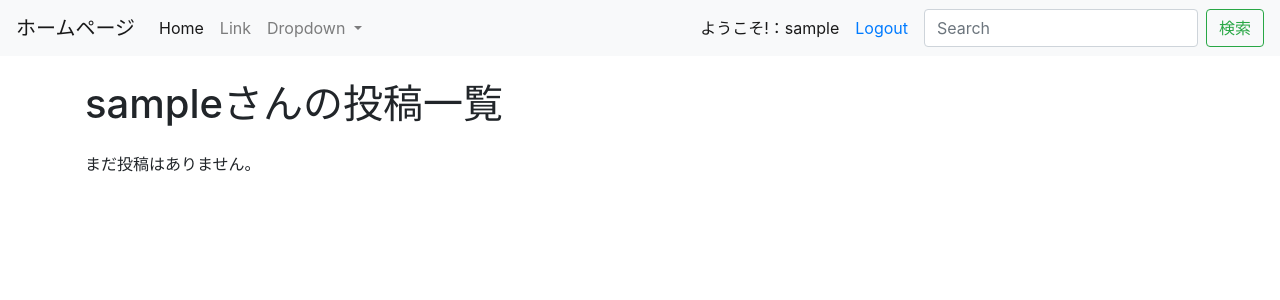
After one commit to gzfrozen/blog_site, a Django app: a page that uses blog/templates/base/navbar.html in a window 1280 px wide. The commit adds this page. Shown: the top 300 px of the page. Run offline with Django 3.2, Linux system fonts and the light colour scheme; the visitor is signed in with stand-in values (Sample User, id 1); data comes from the database, SQL or seed files in the repository; data that the repository does not hold is empty; some libraries are stand-ins or nearby versions.

Commit message:
Add user profile page.

```diff
--- /dev/null
+++ b/accounts/templates/accounts/profile.html
@@ -0,0 +1,13 @@
+{% extends 'base/base.html' %}
+{% block title %}{{ username }}さんの投稿一覧{% endblock %}
+{% block content %}
+<div class="container">
+  <div class="row">
+    <main class="col-md-8">
+      <h1 class="mb-4">{{ username }}さんの投稿一覧</h1>
+      {% include "blog/snippets/post_list.html" %}
+      {% include "blog/snippets/pagination.html" %}
+    </main>
+  </div>
+</div>
+{% endblock %}
--- a/accounts/urls.py
+++ b/accounts/urls.py
@@ -1,7 +1,11 @@
 from django.urls import path, include
+
+from accounts.views import *
 from django.contrib.auth import views as auth_views
 
 app_name = 'accounts'
 urlpatterns = [
     path('', include('django.contrib.auth.urls')),
+    path('profile/<str:username>',
+         ProfileView.as_view(), name='profile'),
 ]
--- a/accounts/views.py
+++ b/accounts/views.py
@@ -1,3 +1,24 @@
 from django.shortcuts import render
+from django.views.generic.list import ListView
+from django.shortcuts import get_object_or_404
+from django.contrib.auth.mixins import LoginRequiredMixin
+
+from django.contrib.auth.models import User
+from blog.models import Post
 
 # Create your views here.
+class ProfileView(LoginRequiredMixin,ListView):
+    model = Post
+    template_name = 'accounts/profile.html'
+    paginate_by = 1
+
+    def get_queryset(self):
+        username = self.kwargs['username']
+        self.user = get_object_or_404(
+            User, username=username)
+        return super().get_queryset().filter(user=self.user)
+
+    def get_context_data(self, **kwargs):
+        context = super().get_context_data(**kwargs)
+        context['username'] = self.user.username
+        return context
--- a/blog/models.py
+++ b/blog/models.py
@@ -1,4 +1,5 @@
 from django.db import models
+from django.contrib.auth.models import User
 from django.utils import timezone
 
 
@@ -21,6 +22,8 @@ class Tag(models.Model):
 
 
 class Post(models.Model):
+    user = models.ForeignKey(
+        User, on_delete=models.SET_NULL, blank=True, null=True)
     category = models.ForeignKey(Category, on_delete=models.PROTECT)
     tags = models.ManyToManyField(Tag, blank=True)
     title = models.CharField(max_length=255)
--- a/blog/templates/base/navbar.html
+++ b/blog/templates/base/navbar.html
@@ -27,7 +27,8 @@
             </li>
         </ul>
         {% if user.is_authenticated %}
-        <span class="navbar-text">ようこそ!：{{ user.get_username }}</span>
+        <span class="navbar-text"><a>ようこそ!：</a><a
+                href="{% url 'accounts:profile' user.get_username %}">{{ user.get_username }}</a></span>
         <a class="nav-link" href="{% url 'accounts:logout' %}?next={{ request.path }}">Logout</a>
         {% else %}
         <a class="nav-link" href="{% url 'accounts:login' %}?next={{ request.path }}">Login</a>
--- a/blog/views.py
+++ b/blog/views.py
@@ -1,7 +1,6 @@
 from django.shortcuts import render
 from django.db.models import Count, Q
 from django.contrib.auth.decorators import login_required
-from django.contrib.auth.mixins import LoginRequiredMixin
 from django.http import Http404
 from django.shortcuts import get_object_or_404, redirect
 from django.views.generic.detail import DetailView
@@ -13,7 +12,7 @@ from blog.models import Post, Category, Tag, ContentImage, Comment, Reply
 # Create your views here.
 
 
-class PostDetailView(LoginRequiredMixin, DetailView):
+class PostDetailView(DetailView):
     model = Post
 
     def get_object(self, queryset=None):
```
Also changed, not shown: blog/migrations/0007_auto_20200110_1537.py (added).
